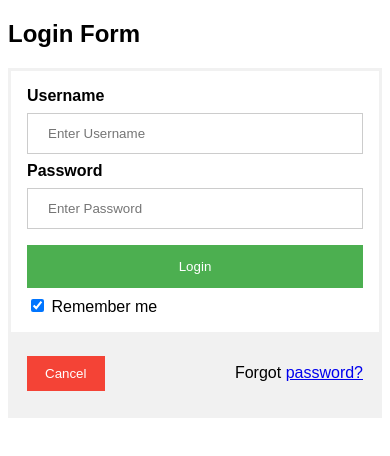
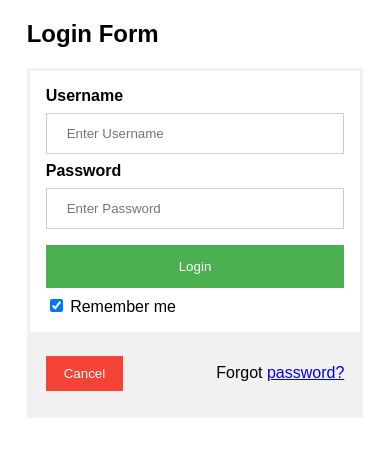
Before and after one commit to nh-zuy/Server-Socket, a plain HTML site: page index.html in a window 390 px wide. Drawn offline with Linux system fonts and the light colour scheme.

Commit message:
Some noise

```diff
--- a/index.html
+++ b/index.html
@@ -54,6 +54,11 @@ span.psw {
   padding-top: 16px;
 }
 
+main {
+  width: 50%;
+  margin: 20px auto;
+}
+
 /* Change styles for span and cancel button on extra small screens */
 @media screen and (max-width: 300px) {
   span.psw {
@@ -64,10 +69,16 @@ span.psw {
      width: 100%;
   }
 }
+@media screen and (max-width: 767px) {
+  main {
+    width:90%;
+  }
+}
 </style>
 </head>
 <body>
 
+<main>
   <h2>Login Form</h2>
 
   <form method="post">
@@ -90,6 +101,7 @@ span.psw {
       <span class="psw">Forgot <a href="#">password?</a></span>
     </div>
   </form>
+</main>
 
 </body>
 </html>
```
Also changed, not shown: 1 other file. Lines whose indentation alone changed are shown as unchanged.
